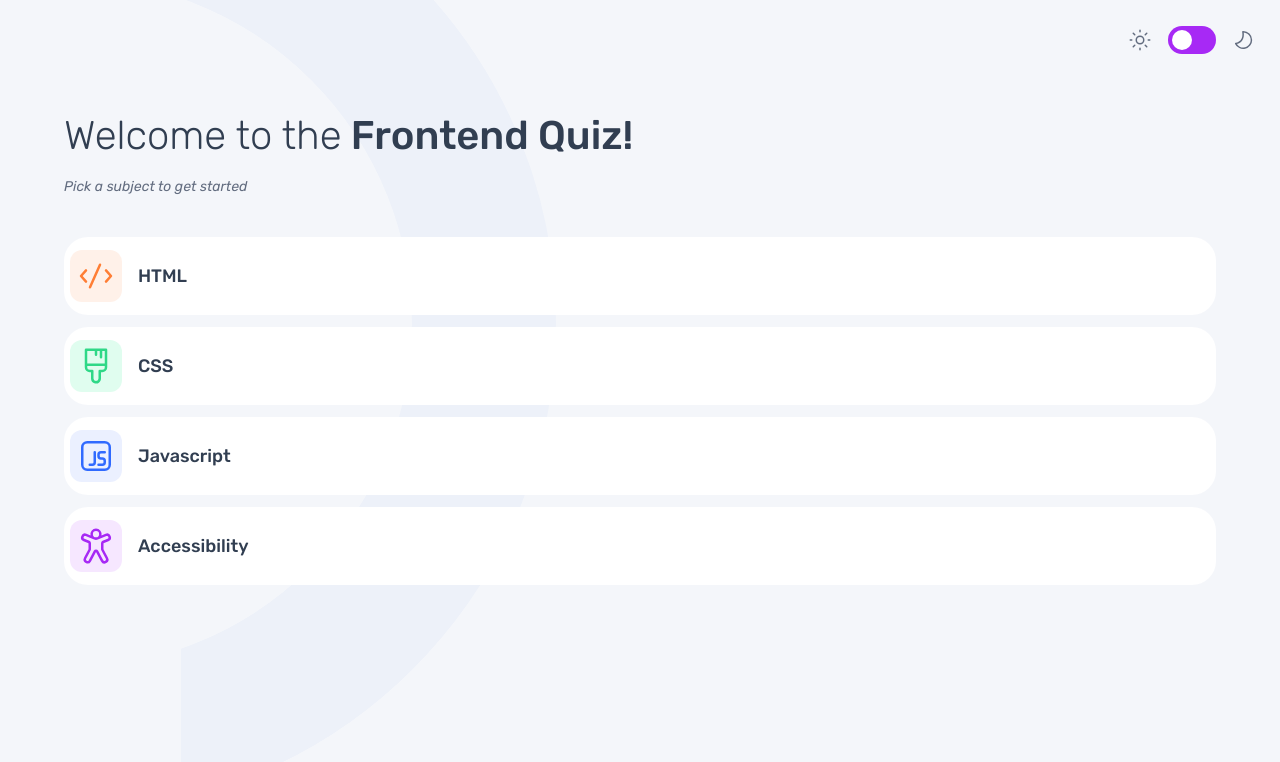
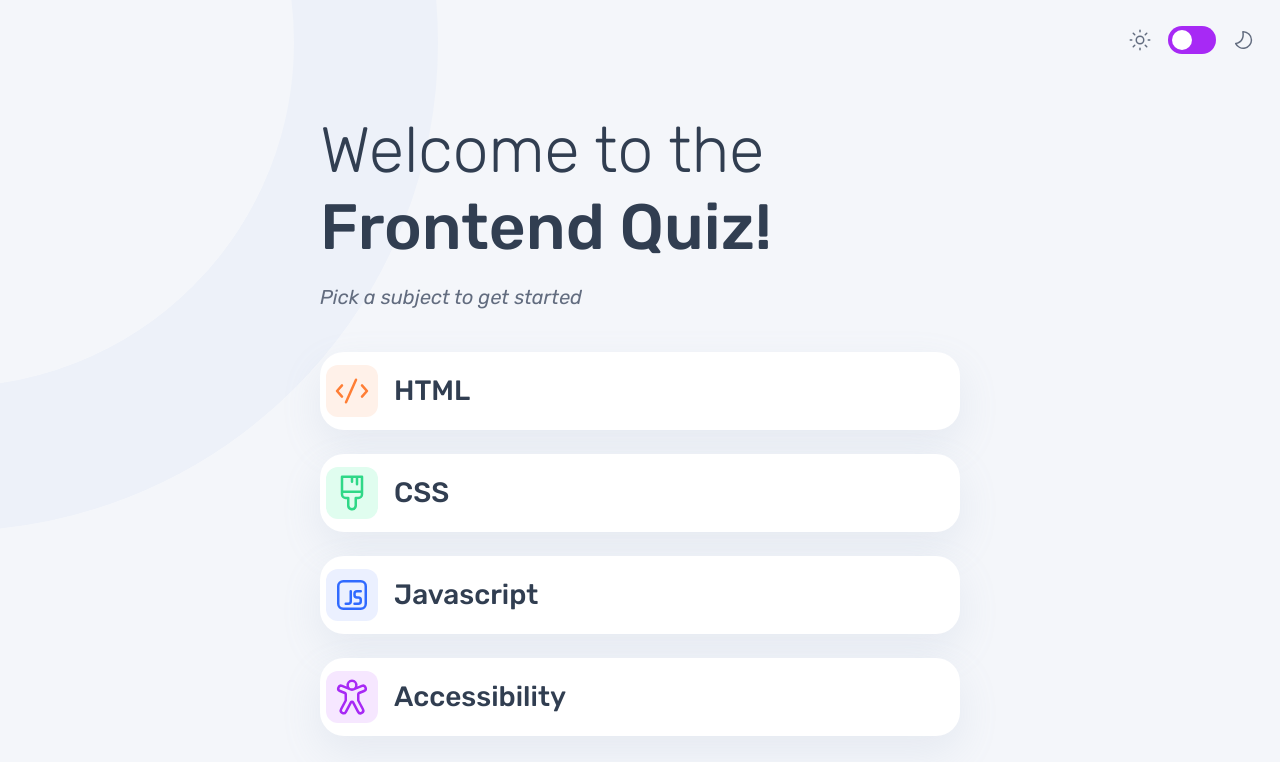
Before and after one commit to ralphvirtucio/frontend-quiz-app, a plain HTML site: page index.html in a window 1280 px wide. Drawn offline with Linux system fonts and the light colour scheme.

Commit message:
Features: 1. Added mobile and tablet design 2. Created breakpoints variables and mixins

```diff
--- a/scss/abstracts/_mixins.scss
+++ b/scss/abstracts/_mixins.scss
@@ -1,3 +1,5 @@
+@use './variables' as *;
+
 
 @mixin sr-only {
   border: 0 !important;
@@ -12,3 +14,21 @@
   width: 1px !important;
   white-space: nowrap !important;
 }
+
+@mixin respond-to($breakpoint) {
+  $raw-query: map-get($breakpoints, $breakpoint);
+
+  @if $raw-query {
+    $query: if(
+      type-of($raw-query) == 'string',
+      unquote($raw-query),
+      inspect($raw-query)
+    );
+
+    @media #{$query} {
+      @content;
+    }
+  } @else {
+    @error 'No value found for `#{$breakpoint}`. ' + 'Please make sure it is defined in `$breakpoints` map.'
+  }
+}
--- a/scss/abstracts/_variables.scss
+++ b/scss/abstracts/_variables.scss
@@ -20,3 +20,21 @@ $clr-accessibility: #F6E7FF;
 // Typography
 
 $ff-main: "Rubik", sans-serif;
+$fs-display: 9rem;
+$fs-heading-l: 4rem;
+$fs-heading-m: 2.25rem;
+$fs-heading-s: 1.75rem;
+$fs-body-m: 0.75rem;
+
+$fw-bold: 700;
+$fw-medium: 500;
+
+$lh-medium: 1.25rem;
+
+// Breakpoints
+
+$breakpoints: (
+  'small': (min-width: 48em),
+  'medium': (min-width: 64em),
+  'large': (min-width: 90em),
+)
--- a/scss/components/_button.scss
+++ b/scss/components/_button.scss
@@ -12,6 +12,10 @@
     display: flex;
     align-items: center;
     gap: 1rem;
+
+    @include respond-to('small') {
+      font-size: 1.75rem;
+    }
   }
 
   &__theme-toggle {
--- a/scss/components/_list.scss
+++ b/scss/components/_list.scss
@@ -7,9 +7,14 @@
   margin: 0;
   gap: 0.75rem;
 
+  @media screen and (min-width: 768px) {
+    gap: 1.5rem;
+  }
+
   li {
     background-color: $pure-white;
     border-radius: 24px;
     padding-block: .75rem;
+    box-shadow: 0 16px 40px rgba($color: #8FA0C1, $alpha: 0.14);
   }
 }
--- a/scss/layouts/_header.scss
+++ b/scss/layouts/_header.scss
@@ -4,4 +4,6 @@
   justify-self: end;
   padding-block: 1.625rem;
   padding-inline-end: 1.5rem;
+  // width: 90%;
+  // max-width: 30rem;
 }
--- a/scss/pages/_home.scss
+++ b/scss/pages/_home.scss
@@ -10,6 +10,7 @@ body {
 .start-menu {
   margin-block-start: 2rem;
   width: 90%;
+  max-width: 40rem;
   margin-block-end: 15rem;
 
   .welcome-section {
@@ -19,8 +20,15 @@ body {
       color: $dark-navy;
       font-weight: 500;
       margin-block-end: 1rem;
+
+      @include respond-to('small') {
+        font-size: $fs-heading-l;
+      }
+
       span {
         font-weight: 300;
+
+
       }
     }
 
@@ -28,6 +36,10 @@ body {
       font-style: italic;
       color: $grey-navy;
       font-size: 0.875rem;
+
+      @include respond-to('small') {
+          font-size: 1.25rem;
+      }
     }
 
   }
--- a/scss/themes/_theme.scss
+++ b/scss/themes/_theme.scss
@@ -5,5 +5,8 @@ body {
   background-color: $light-grey;
   background-image: url('/assets/images/pattern-background-mobile-light.svg');
   background-repeat: no-repeat;
-  background-position: top left 20%;
+
+  @include respond-to('small') {
+    background-image: url('/assets/images/pattern-background-tablet-light.svg');
+  }
 }
```
Also changed, not shown: css/style.css, 1 other file.
